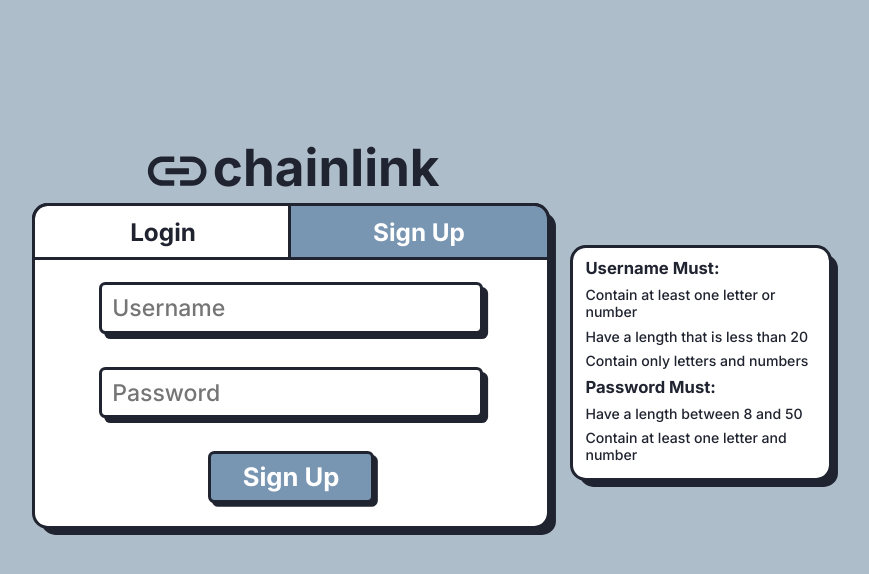
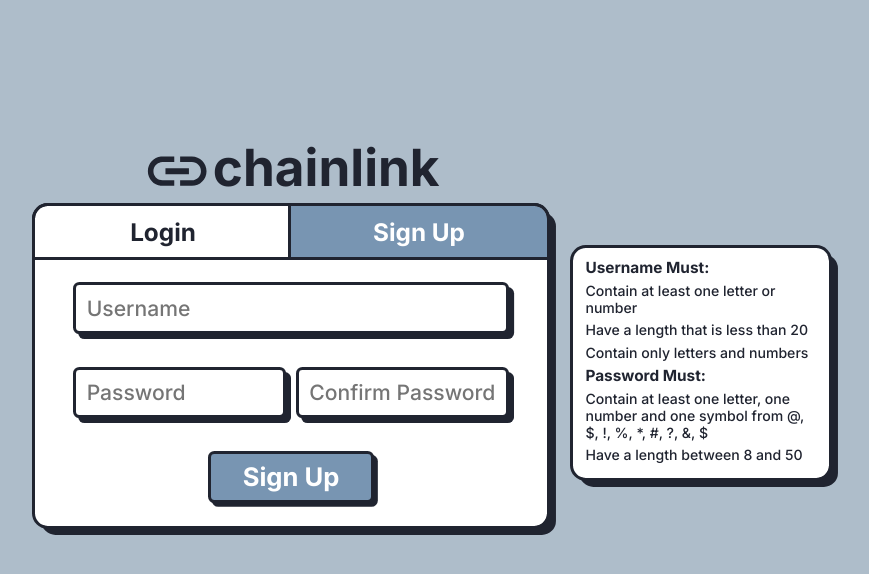
Before and after one commit to Critsson/Linktree-Clone-Frontend, a Next.js app: page / in a window 1280 px wide. Both pictures are taken after a click on the button "Sign Up". Shown: the top 574 px of the page, without its empty margins (349-1218 px from the left). Built offline with nearby package versions, Linux system fonts and the light colour scheme; no server answers.

Commit message:
Added animations and other things

```diff
--- a/components/ErrorAlert.tsx
+++ b/components/ErrorAlert.tsx
@@ -62,6 +62,11 @@
             <AlertTitle><strong>Username already exists</strong></AlertTitle>
             Unfortunately the username you entered already exists. Please try again.
         </Alert></motion.div>
+    } else if (props.message === "Passwords do not match") {
+        errorAlertElement = <motion.div initial={{ scale: 0 }} animate={{ scale: 1 }} exit={{ scale: 0 }} transition={{ duration: .2 }}><Alert sx={{ fontFamily: "Inter" }} onClose={() => setRendered(false)} severity='warning'>
+            <AlertTitle><strong>Passwords do not match</strong></AlertTitle>
+            The two passwords entered are not identical. Please try again.
+        </Alert></motion.div>
     } else {
         errorAlertElement = <></>
     }
--- a/components/LoginPanel.tsx
+++ b/components/LoginPanel.tsx
@@ -1,7 +1,7 @@
 import React from 'react'
 import useWindowSize from '../useWindowSize'
 import styles from "../styles/Extras.module.css"
-import { motion } from "framer-motion"
+import { motion, AnimatePresence } from "framer-motion"
 import { useRouter } from "next/router"
 import { CircularProgress } from '@mui/material'
 import axios from 'axios'
@@ -22,6 +22,7 @@
     const [isChecking, setIsChecking] = React.useState(false)
     const [username, setUsername] = React.useState("")
     const [password, setPassword] = React.useState("")
+    const [confirmPassword, setConfirmPassword] = React.useState("")
     const [isIncorrect, setIsIncorrect] = React.useState(false)
     const windowSize = useWindowSize()
     const loginPanelContainerMobile = {
@@ -75,7 +76,6 @@
                 withCredentials: true,
             })
             setIsChecking(false)
-            console.log(document.cookie)
             console.log(postRes)
             router.push("/admin")
         } catch (error) {
@@ -105,6 +105,11 @@
             setIsChecking(false)
             setIsIncorrect(true)
             props.handleSignInAlert("Invalid password")
+            return
+        } else if (password !== confirmPassword) {
+            setIsChecking(false)
+            setIsIncorrect(true)
+            props.handleSignInAlert("Passwords do not match")
             return
         }
 
@@ -146,16 +151,12 @@
 
     const checkPasswordChange = (value: string) => {
 
-        const regEx = /^(?=.*[A-Za-z])(?=.*\d)[A-Za-z\d]{1,}$/
+        const regEx = /^(?=.*[A-Za-z])(?=.*\d)(?=.*[@$!%*#?&$])[A-Za-z\d@$!%*#?&$]{8,50}$/
 
         if (!regEx.test(value)) {
             props.handlePasswordValidity(true)
         } else {
-            if (value.length > 7 && value.length < 51) {
             props.handlePasswordValidity(false)
-            } else {
-                props.handlePasswordValidity(true)
-            }
         }
 
         setPassword(value)
@@ -164,6 +165,7 @@
     const handleLoginModeChange = (goingToLoginMode: boolean) => {
         setUsername("")
         setPassword("")
+        setConfirmPassword("")
         if (goingToLoginMode) {
             props.handleInSignup(false)
             setInLoginMode(true)
@@ -175,7 +177,8 @@
 
     return (
         <motion.div animate={isIncorrect ? { translateX: [6, -12, 12, -12, 6] } : {}} transition={{ duration: .4 }} onAnimationComplete={() => setIsIncorrect(false)}>
-            {inLoginMode ? <div style={windowSize.width > 640 ? loginPanelContainerDesktop : loginPanelContainerMobile}>
+            <div style={windowSize.width > 640 ? loginPanelContainerDesktop : loginPanelContainerMobile}>
+                {inLoginMode ? <div>
                     <div style={windowSize.width > 640 ? { display: "flex", marginBottom: "2vw" } : { display: "flex", marginBottom: "5vw" }}>
                         <button className={styles.hover_cursor} style={windowSize.width > 640 ? {
                             width: "50%", height: "100%", backgroundColor: inLoginMode ? "#7895B2" : "white", borderWidth: "0vw", fontSize: "1.9vw", fontWeight: "700",
@@ -196,21 +199,21 @@
                     </div>
                     <form onSubmit={(e) => handleSubmit(e)} style={windowSize.width > 640 ? { display: "flex", flexDirection: "column", alignItems: "center", gap: "2.6vw" } : { display: "flex", flexDirection: "column", alignItems: "center", gap: "5vw" }}>
                         <input onChange={(e) => setUsername((e.target.value))} value={username} style={windowSize.width > 640 ? {
-                        width: "30vw", height: "4vw", fontFamily: "Inter, sans-serif", fontSize: "1.8vw", boxShadow: ".4vw .4vw 0 0vw #202430", border: ".3vw #202430 solid", borderRadius: ".5vw",
+                            width: "34vw", height: "4vw", fontFamily: "Inter, sans-serif", fontSize: "1.65vw", boxShadow: ".4vw .4vw 0 0vw #202430", border: ".3vw #202430 solid", borderRadius: ".5vw",
                             paddingLeft: ".8vw", fontWeight: "500", outlineWidth: "0vw", color: "#202430"
                         }
                             :
                             {
-                            width: "70vw", height: "10vw", fontFamily: "Inter, sans-serif", fontSize: "5vw", boxShadow: "1.1vw 1.1vw 0 0vw #202430", border: "1vw #202430 solid", borderRadius: "2vw",
+                                width: "70vw", height: "10vw", fontFamily: "Inter, sans-serif", fontSize: "3.7vw", boxShadow: "1.1vw 1.1vw 0 0vw #202430", border: "1vw #202430 solid", borderRadius: "2vw",
                                 paddingLeft: "1vw", fontWeight: "500", outlineWidth: "0vw", color: "#202430"
                             }} placeholder='Username'></input>
                         <input onChange={(e) => setPassword(e.target.value)} type="password" value={password} style={windowSize.width > 640 ? {
-                        width: "30vw", height: "4vw", fontFamily: "Inter, sans-serif", fontSize: "1.8vw", boxShadow: ".4vw .4vw 0 0vw #202430", border: ".3vw #202430 solid", borderRadius: ".5vw",
+                            width: "34vw", height: "4vw", fontFamily: "Inter, sans-serif", fontSize: "1.65vw", boxShadow: ".4vw .4vw 0 0vw #202430", border: ".3vw #202430 solid", borderRadius: ".5vw",
                             paddingLeft: ".8vw", fontWeight: "500", outlineWidth: "0vw", color: "#202430"
                         }
                             :
                             {
-                            width: "70vw", height: "10vw", fontFamily: "Inter, sans-serif", fontSize: "5vw", boxShadow: "1.1vw 1.1vw 0 0vw #202430", border: "1vw #202430 solid", borderRadius: "2vw",
+                                width: "70vw", height: "10vw", fontFamily: "Inter, sans-serif", fontSize: "3.7vw", boxShadow: "1.1vw 1.1vw 0 0vw #202430", border: "1vw #202430 solid", borderRadius: "2vw",
                                 paddingLeft: "1vw", fontWeight: "500", outlineWidth: "0vw", color: "#202430"
                             }} placeholder='Password'></input>
                         {!isChecking ? <motion.button whileTap={{ scale: 0.9 }} type="submit" className={styles.hover_cursor} style={windowSize.width > 640 ? {
@@ -227,7 +230,7 @@
                     </form>
                 </div>
                     :
-                <div style={windowSize.width > 640 ? loginPanelContainerDesktop : loginPanelContainerMobile}>
+                    <div>
                         <div style={windowSize.width > 640 ? { display: "flex", marginBottom: "2vw" } : { display: "flex", marginBottom: "5vw" }}>
                             <button onClick={() => handleLoginModeChange(true)} className={styles.hover_cursor} style={windowSize.width > 640 ? {
                                 width: "50%", height: "100%", backgroundColor: inLoginMode ? "#7895B2" : "white", borderWidth: "0vw", fontSize: "1.9vw", fontWeight: "700",
@@ -248,23 +251,34 @@
                         </div>
                         <form onSubmit={(e) => handleSignUp(e)} style={windowSize.width > 640 ? { display: "flex", flexDirection: "column", alignItems: "center", gap: "2.6vw" } : { display: "flex", flexDirection: "column", alignItems: "center", gap: "5vw" }}>
                             <input onChange={(e) => checkUsernameChange(e.target.value)} value={username} style={windowSize.width > 640 ? {
-                            width: "30vw", height: "4vw", fontFamily: "Inter, sans-serif", fontSize: "1.8vw", boxShadow: ".4vw .4vw 0 0vw #202430", border: ".3vw #202430 solid", borderRadius: ".5vw",
+                                width: "34vw", height: "4vw", fontFamily: "Inter, sans-serif", fontSize: "1.65vw", boxShadow: ".4vw .4vw 0 0vw #202430", border: ".3vw #202430 solid", borderRadius: ".5vw",
                                 paddingLeft: ".8vw", fontWeight: "500", outlineWidth: "0vw", color: "#202430"
                             }
                                 :
                                 {
-                                width: "70vw", height: "10vw", fontFamily: "Inter, sans-serif", fontSize: "5vw", boxShadow: "1.1vw 1.1vw 0 0vw #202430", border: "1vw #202430 solid", borderRadius: "2vw",
+                                    width: "70vw", height: "10vw", fontFamily: "Inter, sans-serif", fontSize: "3.7vw", boxShadow: "1.1vw 1.1vw 0 0vw #202430", border: "1vw #202430 solid", borderRadius: "2vw",
                                     paddingLeft: "1vw", fontWeight: "500", outlineWidth: "0vw", color: "#202430"
                                 }} placeholder='Username'></input>
-                        <input onChange={(e) => checkPasswordChange(e.target.value)} type="password" value={password} style={windowSize.width > 640 ? {
-                            width: "30vw", height: "4vw", fontFamily: "Inter, sans-serif", fontSize: "1.8vw", boxShadow: ".4vw .4vw 0 0vw #202430", border: ".3vw #202430 solid", borderRadius: ".5vw",
+                            <div style={windowSize.width > 640 ? { width: "34vw", display: "flex", gap: ".8vw" } : { width: "70vw", display: "flex", gap: "1.5vw" }}>
+                                <motion.input key="password" initial={{ x: ".7vw" }} animate={{ x: 0 }} onChange={(e) => checkPasswordChange(e.target.value)} type="password" value={password} style={windowSize.width > 640 ? {
+                                    width: "50%", height: "4vw", fontFamily: "Inter, sans-serif", fontSize: "1.65vw", boxShadow: ".4vw .4vw 0 0vw #202430", border: ".3vw #202430 solid", borderRadius: ".5vw",
                                     paddingLeft: ".8vw", fontWeight: "500", outlineWidth: "0vw", color: "#202430"
                                 }
                                     :
                                     {
-                                width: "70vw", height: "10vw", fontFamily: "Inter, sans-serif", fontSize: "5vw", boxShadow: "1.1vw 1.1vw 0 0vw #202430", border: "1vw #202430 solid", borderRadius: "2vw",
+                                        width: "50%", height: "10vw", fontFamily: "Inter, sans-serif", fontSize: "3.7vw", boxShadow: "1.1vw 1.1vw 0 0vw #202430", border: "1vw #202430 solid", borderRadius: "2vw",
                                         paddingLeft: "1vw", fontWeight: "500", outlineWidth: "0vw", color: "#202430"
-                            }} placeholder='Password'></input>
+                                    }} placeholder='Password'></motion.input>
+                                <motion.input key="checkPassword" initial={{ x: "-.7vw" }} animate={{ x: 0 }} onChange={(e) => setConfirmPassword(e.target.value)} type="password" value={confirmPassword} style={windowSize.width > 640 ? {
+                                    width: "50%", height: "4vw", fontFamily: "Inter, sans-serif", fontSize: "1.65vw", boxShadow: ".4vw .4vw 0 0vw #202430", border: ".3vw #202430 solid", borderRadius: ".5vw",
+                                    paddingLeft: ".8vw", fontWeight: "500", outlineWidth: "0vw", color: "#202430"
+                                }
+                                    :
+                                    {
+                                        width: "50%", height: "10vw", fontFamily: "Inter, sans-serif", fontSize: "3.7vw", boxShadow: "1.1vw 1.1vw 0 0vw #202430", border: "1vw #202430 solid", borderRadius: "2vw",
+                                        paddingLeft: "1vw", fontWeight: "500", outlineWidth: "0vw", color: "#202430"
+                                    }} placeholder='Confirm Password'></motion.input>
+                            </div>
                             {!isChecking ? <motion.button whileTap={{ scale: 0.9 }} type="submit" className={styles.hover_cursor} style={windowSize.width > 640 ? {
                                 height: "4vw", width: "13vw", fontFamily: "Inter, sans-serif", backgroundColor: "#7895B2", border: ".3vw #202430 solid ",
                                 borderRadius: ".5vw", fontSize: "2vw", fontWeight: "700", color: "white", boxShadow: ".3vw .3vw 0 0vw #202430"
@@ -277,7 +291,9 @@
                                     :
                                     { height: "10vw", width: "40vw", display: "flex", justifyContent: "center", alignItems: "center" }}><CircularProgress sx={{ color: "#202430" }} /></div>}
                         </form>
-                </div>}
+                    </div>
+                }
+            </div>
         </motion.div>
     )
 }
--- a/components/SignUpHelper.tsx
+++ b/components/SignUpHelper.tsx
@@ -18,7 +18,7 @@
         borderRadius: "2vw",
         outline: "1.1vw #202430 solid",
         boxShadow: "1.5vw 1.5vw 0 1vw #202430",
-        padding: ".5vw 2vw",
+        padding: "0.6vw 2vw",
         position: "absolute"
     }
 
@@ -39,14 +39,15 @@
     return (
         //@ts-ignore
         <motion.div initial={{ opacity: 0, y: 50 }} animate={{ opacity: 1, y: 0 }} exit={{ opacity: 0, y: 15 }} style={props.windowWidth > 640 ? usernameHelperContainerDesktop : usernameHelperContainerMobile}>
-            <div style={props.windowWidth > 640 ? { display: "flex", flexDirection: "column", color: "#202430", gap: ".6vw" } : { display: "flex", flexDirection: "column", color: "#202430", gap: ".4vw" }}>
-                <h3 style={props.windowWidth > 640 ? { fontSize: "1.3vw" } : { fontSize: "4.5vw" }}>Username Must:</h3>
-                <p style={props.windowWidth > 640 ? { fontSize: "1.1vw", fontWeight: "500" } : { fontSize: "3.2vw", fontWeight: "500" }}>Contain at least one letter or number</p>
-                <p style={props.windowWidth > 640 ? { fontSize: "1.1vw", fontWeight: "500" } : { fontSize: "3.2vw", fontWeight: "500" }}>Have a length that is less than 20</p>
-                <p style={props.windowWidth > 640 ? { fontSize: "1.1vw", fontWeight: "500" } : { fontSize: "3.2vw", fontWeight: "500" }}>Contain only letters and numbers</p>
-                <h3 style={props.windowWidth > 640 ? { fontSize: "1.3vw" } : { fontSize: "4.5vw" }}>Password Must:</h3>
-                <p style={props.windowWidth > 640 ? { fontSize: "1.1vw", fontWeight: "500" } : { fontSize: "3.2vw", fontWeight: "500" }}>Have a length between 8 and 50</p>
-                <p style={props.windowWidth > 640 ? { fontSize: "1.1vw", fontWeight: "500" } : { fontSize: "3.2vw", fontWeight: "500" }}>Contain at least one letter and number</p>
+            <div style={props.windowWidth > 640 ? { display: "flex", flexDirection: "column", color: "#202430", gap: ".4vw" } : { display: "flex", flexDirection: "column", color: "#202430", gap: ".2vw" }}>
+                <h3 style={props.windowWidth > 640 ? { fontSize: "1.2vw" } : { fontSize: "4vw" }}>Username Must:</h3>
+                <p style={props.windowWidth > 640 ? { fontSize: "1.1vw", fontWeight: "500" } : { fontSize: "3vw", fontWeight: "500" }}>Contain at least one letter or number</p>
+                <p style={props.windowWidth > 640 ? { fontSize: "1.1vw", fontWeight: "500" } : { fontSize: "3vw", fontWeight: "500" }}>Have a length that is less than 20</p>
+                <p style={props.windowWidth > 640 ? { fontSize: "1.1vw", fontWeight: "500" } : { fontSize: "3vw", fontWeight: "500" }}>Contain only letters and numbers</p>
+                <h3 style={props.windowWidth > 640 ? { fontSize: "1.2vw" } : { fontSize: "4vw" }}>Password Must:</h3>
+                <p style={props.windowWidth > 640 ? { fontSize: "1.1vw", fontWeight: "500" } : { fontSize: "3vw", fontWeight: "500" }}>Contain at least one letter, one number and one symbol from
+                    @, $, !, %, *, #, ?, &, $</p>
+                <p style={props.windowWidth > 640 ? { fontSize: "1.1vw", fontWeight: "500" } : { fontSize: "3vw", fontWeight: "500" }}>Have a length between 8 and 50</p>
             </div>
         </motion.div>
     )
--- a/pages/index.tsx
+++ b/pages/index.tsx
@@ -67,6 +67,8 @@
         const validateRes = await axios.get("https://chainlink.restapi.ca/api/validate", {
           withCredentials: true
         })
+        console.log("validate response:" )
+        console.log(validateRes)
         setIsAuthenticating(false)
         router.push("/admin")
       } catch (error) {
```
Lines whose indentation alone changed are shown as unchanged.
